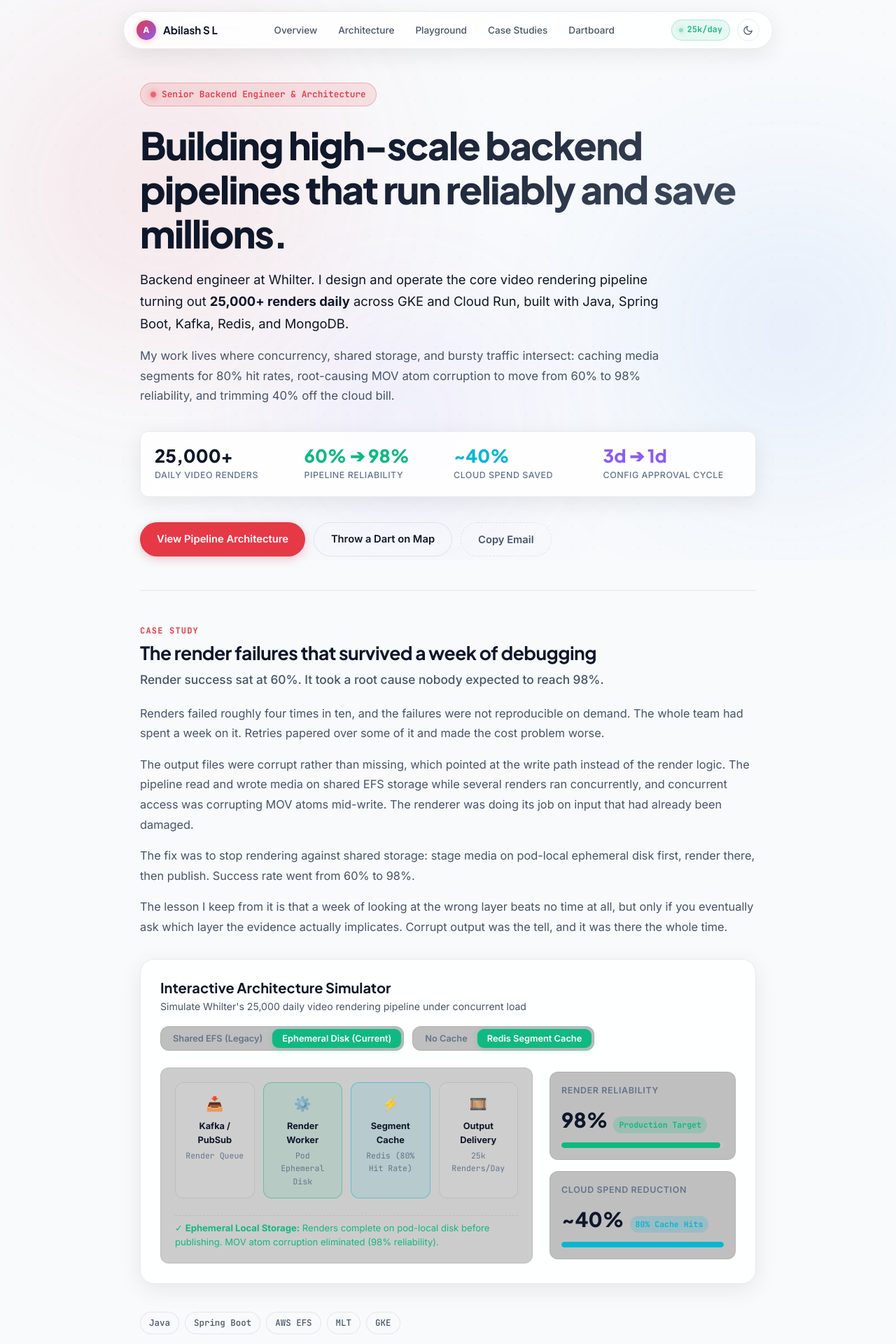
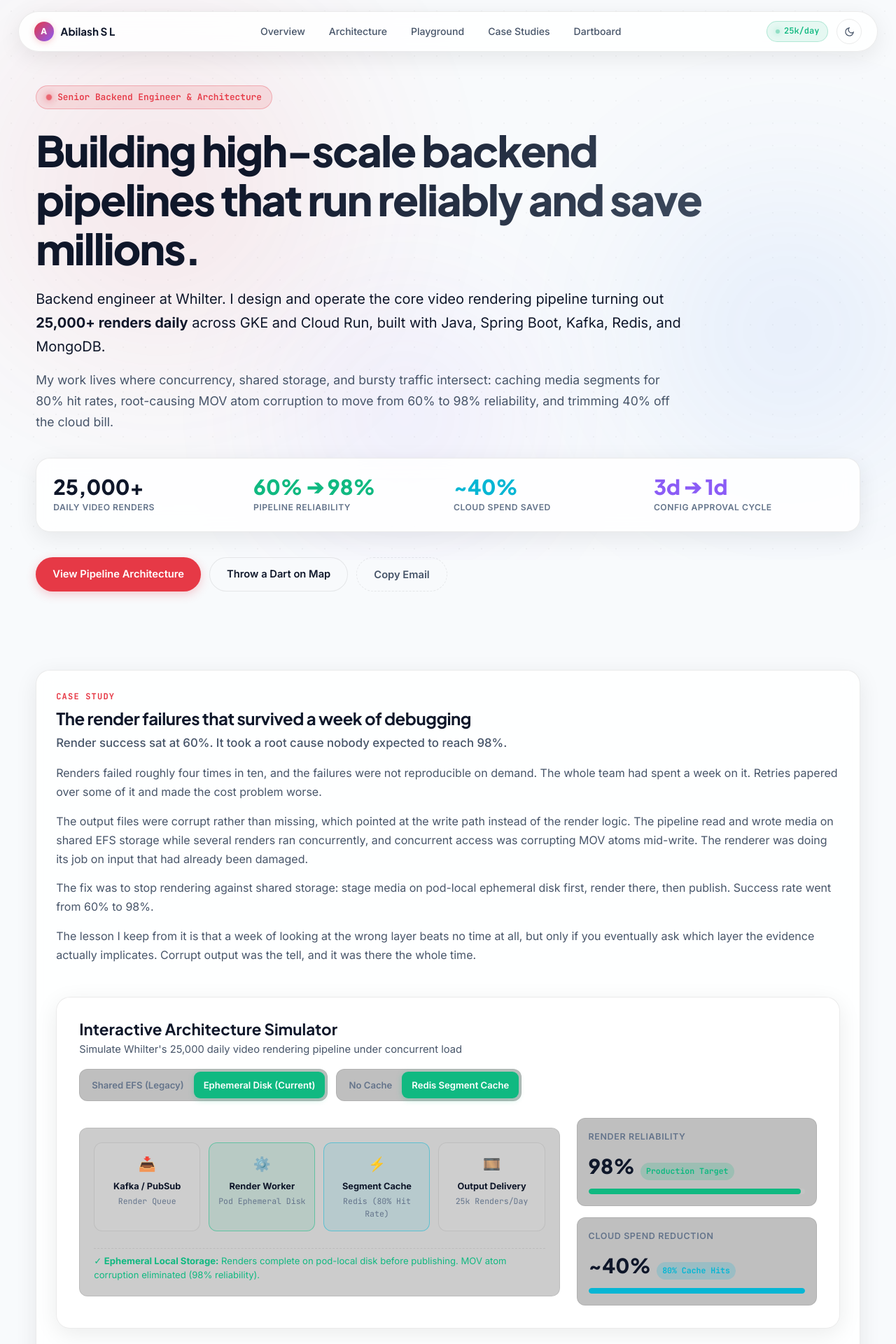
Before and after one commit to abilash0045/portfolio, a Next.js app: page / in a window 1280 px wide. Shown: the top 1920 px of the page at 70% size. Built offline with nearby package versions, Linux system fonts and the light colour scheme.

Commit message:
Full screen coverage and fluid responsive grid layouts

```diff
--- a/src/app/page.tsx
+++ b/src/app/page.tsx
@@ -21,10 +21,12 @@ export default function Home() {
       <main className="site">
         <Hero />
 
-        <section id="case-studies">
-          {caseStudies.map((study) => (
-            <CaseStudy key={study.slug} study={study} />
-          ))}
+        <section id="case-studies" className="studies-section">
+          <div className="studies-grid">
+            {caseStudies.map((study) => (
+              <CaseStudy key={study.slug} study={study} />
+            ))}
+          </div>
         </section>
 
         <Footer />
--- a/src/components/site/CaseStudy.tsx
+++ b/src/components/site/CaseStudy.tsx
@@ -3,8 +3,10 @@ import PipelineSimulator from "./PipelineSimulator";
 import ConfigVisitorPlayground from "./ConfigVisitorPlayground";
 
 export default function CaseStudy({ study }: { study: Study }) {
+  const isFullWidth = study.slug === "render-reliability" || study.slug === "config-playground";
+
   return (
-    <article className="study" id={study.slug}>
+    <article className={`study ${isFullWidth ? "study--full" : ""}`} id={study.slug}>
       <div className="study__header">
         <span className="study__number">CASE STUDY</span>
         <h2 className="study__title">{study.title}</h2>
--- a/src/components/site/config-playground.css
+++ b/src/components/site/config-playground.css
@@ -3,9 +3,10 @@
   background: var(--bg-card);
   border: 1px solid var(--bg-card-border);
   border-radius: var(--radius-lg);
-  padding: 28px;
+  padding: clamp(16px, 3vw, 28px);
   box-shadow: var(--glass-shadow);
   backdrop-filter: blur(12px);
+  width: 100%;
 }
 
 .pg-header {
@@ -13,14 +14,14 @@
 }
 
 .pg-title {
-  font-size: 1.2rem;
+  font-size: clamp(1.1rem, 2vw, 1.3rem);
   font-weight: 700;
   color: var(--text-primary);
   margin-bottom: 4px;
 }
 
 .pg-subtitle {
-  font-size: 0.88rem;
+  font-size: clamp(0.82rem, 1.5vw, 0.9rem);
   color: var(--text-secondary);
   margin: 0;
 }
@@ -43,6 +44,7 @@
   border-radius: var(--radius-md);
   cursor: pointer;
   transition: all 0.2s ease;
+  min-height: 38px;
 }
 
 .pg-tab:hover {
@@ -61,9 +63,10 @@
   display: grid;
   grid-template-columns: 1fr 1fr;
   gap: 16px;
+  width: 100%;
 }
 
-@media (max-width: 768px) {
+@media (max-width: 860px) {
   .pg-workspace {
     grid-template-columns: 1fr;
   }
@@ -76,6 +79,7 @@
   padding: 16px;
   display: flex;
   flex-direction: column;
+  overflow: hidden;
 }
 
 .pg-pane__title {
@@ -88,21 +92,25 @@
   display: flex;
   align-items: center;
   justify-content: space-between;
+  flex-wrap: wrap;
+  gap: 6px;
 }
 
 .pg-code {
   font-family: var(--font-mono);
-  font-size: 0.82rem;
+  font-size: clamp(0.75rem, 1.2vw, 0.82rem);
   line-height: 1.6;
   color: #a7f3d0;
   margin: 0;
   white-space: pre-wrap;
   word-break: break-all;
+  overflow-x: auto;
   flex: 1;
 }
 
 .pg-stats {
   display: flex;
+  flex-wrap: wrap;
   gap: 16px;
   margin-top: 16px;
   padding-top: 12px;
--- a/src/components/site/navbar.css
+++ b/src/components/site/navbar.css
@@ -2,8 +2,8 @@
   position: sticky;
   top: 16px;
   z-index: 1000;
-  width: calc(100% - 32px);
-  max-width: 58rem;
+  width: calc(100% - max(20px, 4vw));
+  max-width: 84rem;
   margin: 0 auto;
 }
 
@@ -11,7 +11,7 @@
   display: flex;
   align-items: center;
   justify-content: space-between;
-  padding: 10px 18px;
+  padding: 10px 22px;
   background: var(--glass-bg);
   backdrop-filter: blur(16px);
   -webkit-backdrop-filter: blur(16px);
@@ -55,10 +55,10 @@
 }
 
 .navbar__link {
-  font-size: 0.85rem;
+  font-size: 0.88rem;
   font-weight: 500;
   color: var(--text-secondary);
-  padding: 6px 12px;
+  padding: 6px 14px;
   border-radius: var(--radius-pill);
   transition: all 0.2s ease;
 }
@@ -71,14 +71,14 @@
 .navbar__actions {
   display: flex;
   align-items: center;
-  gap: 10px;
+  gap: 12px;
 }
 
 .navbar__status {
   display: inline-flex;
   align-items: center;
   gap: 6px;
-  padding: 4px 10px;
+  padding: 4px 12px;
   font-size: 0.75rem;
   font-weight: 600;
   font-family: var(--font-mono);
@@ -101,8 +101,8 @@
   background: transparent;
   border: 1px solid var(--border-subtle);
   color: var(--text-secondary);
-  width: 32px;
-  height: 32px;
+  width: 36px;
+  height: 36px;
   border-radius: 50%;
   display: flex;
   align-items: center;
@@ -127,7 +127,7 @@
   }
 }
 
-@media (max-width: 520px) {
+@media (max-width: 540px) {
   .navbar__nav {
     display: none;
   }
--- a/src/components/site/pipeline-simulator.css
+++ b/src/components/site/pipeline-simulator.css
@@ -3,11 +3,12 @@
   background: var(--bg-card);
   border: 1px solid var(--bg-card-border);
   border-radius: var(--radius-lg);
-  padding: 28px;
+  padding: clamp(16px, 3vw, 32px);
   box-shadow: var(--glass-shadow);
   backdrop-filter: blur(12px);
   position: relative;
   overflow: hidden;
+  width: 100%;
 }
 
 .sim-container__header {
@@ -20,14 +21,14 @@
 }
 
 .sim-container__title {
-  font-size: 1.25rem;
+  font-size: clamp(1.1rem, 2.2vw, 1.4rem);
   font-weight: 700;
   color: var(--text-primary);
   margin-bottom: 4px;
 }
 
 .sim-container__subtitle {
-  font-size: 0.88rem;
+  font-size: clamp(0.82rem, 1.5vw, 0.92rem);
   color: var(--text-secondary);
   margin: 0;
 }
@@ -44,6 +45,7 @@
   padding: 3px;
   border-radius: var(--radius-md);
   border: 1px solid var(--border-subtle);
+  max-width: 100%;
 }
 
 .sim-btn {
@@ -51,12 +53,13 @@
   border: none;
   color: var(--text-muted);
   font-family: var(--font-body);
-  font-size: 0.8rem;
+  font-size: clamp(0.72rem, 1.2vw, 0.82rem);
   font-weight: 600;
-  padding: 6px 14px;
+  padding: 8px 14px;
   border-radius: calc(var(--radius-md) - 3px);
   cursor: pointer;
   transition: all 0.2s ease;
+  min-height: 38px;
 }
 
 .sim-btn--active {
@@ -78,7 +81,7 @@
   align-items: center;
 }
 
-@media (max-width: 860px) {
+@media (max-width: 900px) {
   .sim-grid {
     grid-template-columns: 1fr;
   }
@@ -89,10 +92,11 @@
   display: flex;
   flex-direction: column;
   gap: 16px;
-  padding: 20px;
+  padding: clamp(14px, 2vw, 20px);
   background: rgba(0, 0, 0, 0.2);
   border-radius: var(--radius-md);
   border: 1px solid var(--border-subtle);
+  width: 100%;
 }
 
 .sim-nodes {
@@ -102,9 +106,15 @@
   position: relative;
 }
 
-@media (max-width: 600px) {
+@media (max-width: 768px) {
   .sim-nodes {
     grid-template-columns: repeat(2, 1fr);
+  }
+}
+
+@media (max-width: 480px) {
+  .sim-nodes {
+    grid-template-columns: 1fr;
   }
 }
 
@@ -176,12 +186,13 @@
 }
 
 .sim-card__value {
-  font-size: 1.8rem;
+  font-size: clamp(1.4rem, 2.5vw, 1.8rem);
   font-weight: 800;
   font-family: var(--font-display);
   color: var(--text-primary);
   display: flex;
   align-items: baseline;
+  flex-wrap: wrap;
   gap: 8px;
 }
 
--- a/src/components/site/site.css
+++ b/src/components/site/site.css
@@ -1,12 +1,13 @@
 .site {
-  max-width: 58rem;
+  width: 100%;
+  max-width: 84rem;
   margin: 0 auto;
-  padding: 0 24px 120px;
+  padding: 0 max(20px, 4vw) 120px;
 }
 
 /* Hero Section */
 .hero {
-  padding: 64px 0 48px;
+  padding: 64px 0 40px;
 }
 
 .hero__badge {
@@ -34,7 +35,7 @@
 }
 
 .hero__name {
-  font-size: clamp(2.2rem, 5vw, 3.4rem);
+  font-size: clamp(2.2rem, 5.5vw, 3.8rem);
   font-weight: 800;
   letter-spacing: -0.03em;
   line-height: 1.15;
@@ -42,19 +43,20 @@
   background: linear-gradient(135deg, var(--text-primary) 30%, var(--text-secondary));
   -webkit-background-clip: text;
   -webkit-text-fill-color: transparent;
+  max-width: 64rem;
 }
 
 .hero__lede {
-  font-size: 1.15rem;
+  font-size: clamp(1.05rem, 2vw, 1.25rem);
   line-height: 1.7;
   color: var(--text-primary);
   margin: 0 0 16px;
-  max-width: 48rem;
+  max-width: 58rem;
 }
 
 .hero__lede--muted {
   color: var(--text-secondary);
-  font-size: 1.05rem;
+  font-size: clamp(0.98rem, 1.8vw, 1.1rem);
 }
 
 /* Metric Highlights Bar */
@@ -63,17 +65,25 @@
   grid-template-columns: repeat(4, 1fr);
   gap: 16px;
   margin: 36px 0;
-  padding: 20px;
+  padding: 24px;
   background: var(--bg-card);
   border: 1px solid var(--bg-card-border);
-  border-radius: var(--radius-md);
+  border-radius: var(--radius-lg);
   box-shadow: var(--glass-shadow);
   backdrop-filter: blur(12px);
 }
 
-@media (max-width: 768px) {
+@media (max-width: 900px) {
   .hero__metrics {
     grid-template-columns: repeat(2, 1fr);
+  }
+}
+
+@media (max-width: 480px) {
+  .hero__metrics {
+    grid-template-columns: repeat(2, 1fr);
+    gap: 12px;
+    padding: 16px;
   }
 }
 
@@ -83,7 +93,7 @@
 
 .hero__metric-value {
   font-family: var(--font-display);
-  font-size: 1.6rem;
+  font-size: clamp(1.4rem, 3vw, 1.85rem);
   font-weight: 800;
   color: var(--text-primary);
   line-height: 1.1;
@@ -91,8 +101,8 @@
 }
 
 .hero__metric-label {
-  font-size: 0.78rem;
-  font-weight: 500;
+  font-size: 0.76rem;
+  font-weight: 600;
   color: var(--text-muted);
   text-transform: uppercase;
   letter-spacing: 0.04em;
@@ -119,6 +129,7 @@
   transition: all 0.25s cubic-bezier(0.4, 0, 0.2, 1);
   text-decoration: none;
   border: none;
+  min-height: 44px;
 }
 
 .hero__btn--primary {
@@ -153,15 +164,48 @@
   border-color: var(--text-secondary);
 }
 
-/* Case Study Article Styling */
+/* Case Studies Grid Layout */
+.studies-section {
+  padding-top: 48px;
+}
+
+.studies-grid {
+  display: grid;
+  grid-template-columns: repeat(2, 1fr);
+  gap: 24px;
+  margin-top: 24px;
+}
+
+@media (max-width: 900px) {
+  .studies-grid {
+    grid-template-columns: 1fr;
+  }
+}
+
 .study {
-  padding: 48px 0;
-  border-top: 1px solid var(--border-subtle);
-  position: relative;
+  padding: 28px;
+  background: var(--bg-card);
+  border: 1px solid var(--bg-card-border);
+  border-radius: var(--radius-lg);
+  box-shadow: var(--glass-shadow);
+  backdrop-filter: blur(12px);
+  display: flex;
+  flex-direction: column;
+  justify-content: space-between;
+  transition: transform 0.25s ease, border-color 0.25s ease;
+}
+
+.study:hover {
+  transform: translateY(-4px);
+  border-color: rgba(255, 255, 255, 0.18);
+}
+
+.study--full {
+  grid-column: 1 / -1;
 }
 
 .study__header {
-  margin-bottom: 20px;
+  margin-bottom: 16px;
 }
 
 .study__number {
@@ -175,7 +219,7 @@
 }
 
 .study__title {
-  font-size: 1.65rem;
+  font-size: 1.5rem;
   font-weight: 700;
   letter-spacing: -0.02em;
   color: var(--text-primary);
@@ -183,24 +227,24 @@
 }
 
 .study__headline {
-  font-size: 1.08rem;
+  font-size: 1.05rem;
   font-weight: 500;
   color: var(--text-secondary);
   margin: 0;
 }
 
 .study__body p {
-  font-size: 1.02rem;
-  line-height: 1.75;
+  font-size: 1rem;
+  line-height: 1.7;
   color: var(--text-secondary);
-  margin: 0 0 16px;
+  margin: 0 0 14px;
 }
 
 .study__stack {
   display: flex;
   flex-wrap: wrap;
   gap: 8px;
-  margin: 24px 0 0;
+  margin: 20px 0 0;
   padding: 0;
   list-style: none;
 }
```
Also changed, not shown: 1 other file (tests, documents, lock files or other folders).
